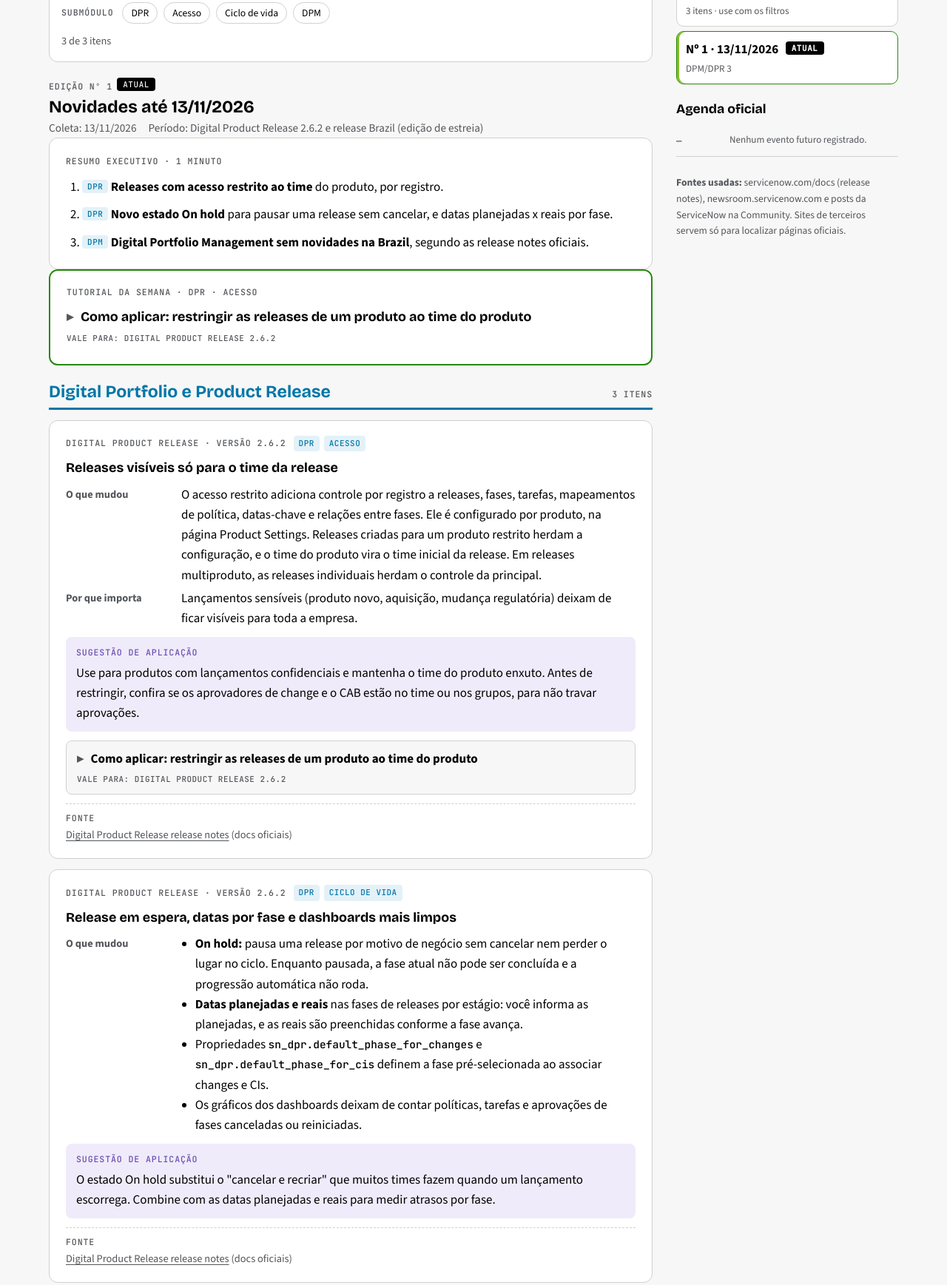
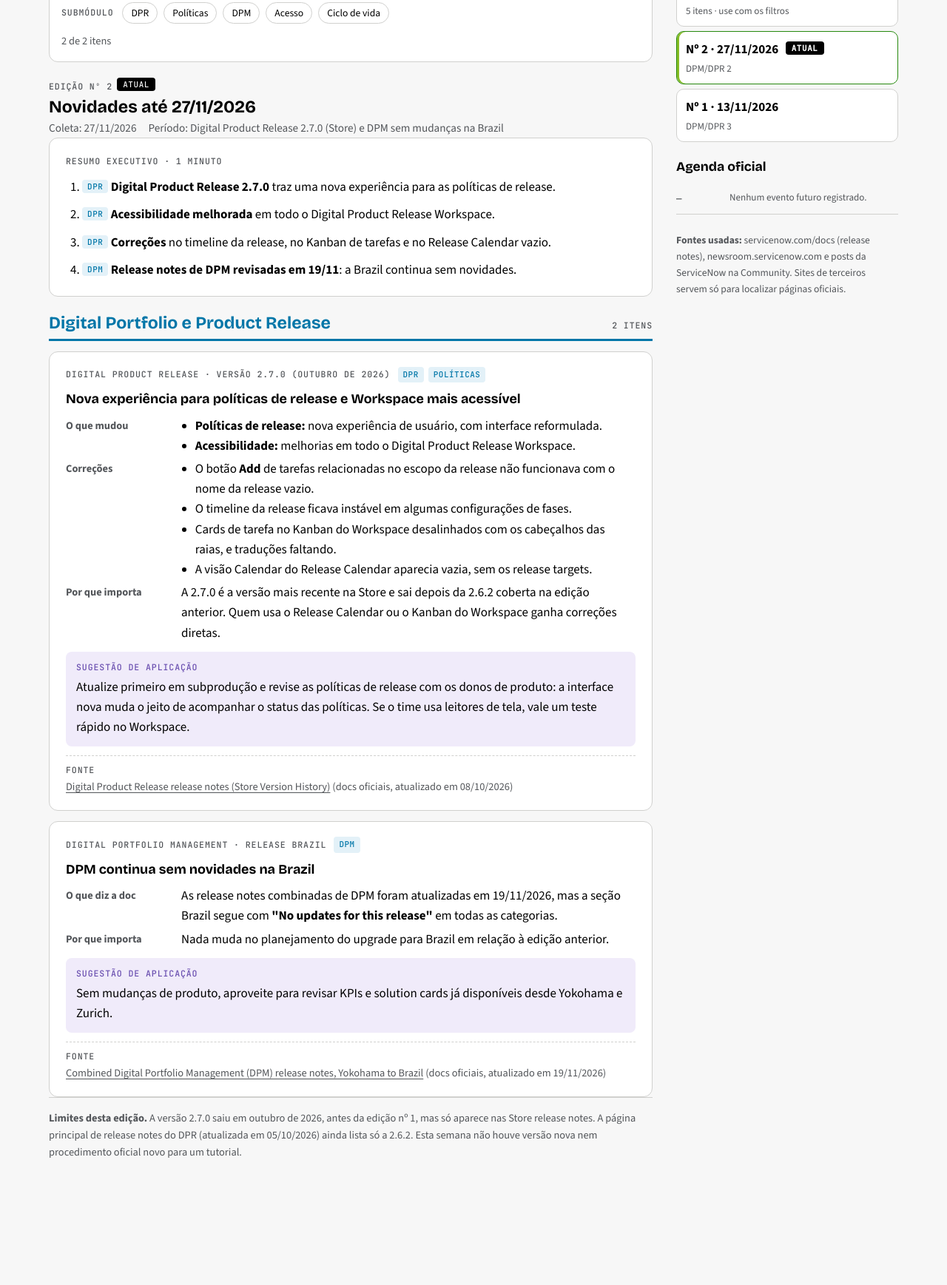
Before and after one commit to radar-snow/radar-snow.github.io, a plain HTML site: page dpm-dpr/index.html in a window 1280 px wide. Shown: the part 389-2126 px from the top of the page at 74% size. After the commit the page ends 2022 px from the top, so only its background shows below. Drawn offline with nearby package versions, Linux system fonts and the light colour scheme.

Commit message:
DPM/DPR: edição nº 2 (27/11/2026)
Co-Authored-By: Claude Opus 5.5 <noreply@anthropic.com>

```diff
--- a/dpm-dpr/editions.js
+++ b/dpm-dpr/editions.js
@@ -3,6 +3,47 @@ var RN = "https://www.servicenow.com/docs/r/release-notes/";
 var D = "https://www.servicenow.com/docs/r/";
 window.RADAR = {
   editions: [
+    {
+      id: 2,
+      date: "2026-11-27",
+      period: "Digital Product Release 2.7.0 (Store) e DPM sem mudanças na Brazil",
+      summary: [
+        { tag: "DPR", module: "secops", html: "<strong>Digital Product Release 2.7.0</strong> traz uma nova experiência para as políticas de release." },
+        { tag: "DPR", module: "secops", html: "<strong>Acessibilidade melhorada</strong> em todo o Digital Product Release Workspace." },
+        { tag: "DPR", module: "secops", html: "<strong>Correções</strong> no timeline da release, no Kanban de tarefas e no Release Calendar vazio." },
+        { tag: "DPM", module: "secops", html: "<strong>Release notes de DPM revisadas em 19/11</strong>: a Brazil continua sem novidades." }
+      ],
+      items: [
+        {
+          module: "secops", subs: ["DPR", "Políticas"],
+          kicker: "Digital Product Release · versão 2.7.0 (outubro de 2026)",
+          title: "Nova experiência para políticas de release e Workspace mais acessível",
+          rows: [
+            ["O que mudou", "<ul><li><strong>Políticas de release:</strong> nova experiência de usuário, com interface reformulada.</li><li><strong>Acessibilidade:</strong> melhorias em todo o Digital Product Release Workspace.</li></ul>"],
+            ["Correções", "<ul><li>O botão <strong>Add</strong> de tarefas relacionadas no escopo da release não funcionava com o nome da release vazio.</li><li>O timeline da release ficava instável em algumas configurações de fases.</li><li>Cards de tarefa no Kanban do Workspace desalinhados com os cabeçalhos das raias, e traduções faltando.</li><li>A visão Calendar do Release Calendar aparecia vazia, sem os release targets.</li></ul>"],
+            ["Por que importa", "A 2.7.0 é a versão mais recente na Store e sai depois da 2.6.2 coberta na edição anterior. Quem usa o Release Calendar ou o Kanban do Workspace ganha correções diretas."]
+          ],
+          suggestion: "Atualize primeiro em subprodução e revise as políticas de release com os donos de produto: a interface nova muda o jeito de acompanhar o status das políticas. Se o time usa leitores de tela, vale um teste rápido no Workspace.",
+          sources: [
+            { title: "Digital Product Release release notes (Store Version History)", url: D + "store-release-notes/store-rn-itsm-digital-product-release.html", note: "docs oficiais, atualizado em 08/10/2026" }
+          ]
+        },
+        {
+          module: "secops", subs: ["DPM"],
+          kicker: "Digital Portfolio Management · release Brazil",
+          title: "DPM continua sem novidades na Brazil",
+          rows: [
+            ["O que diz a doc", "As release notes combinadas de DPM foram atualizadas em 19/11/2026, mas a seção Brazil segue com <strong>\"No updates for this release\"</strong> em todas as categorias."],
+            ["Por que importa", "Nada muda no planejamento do upgrade para Brazil em relação à edição anterior."]
+          ],
+          suggestion: "Sem mudanças de produto, aproveite para revisar KPIs e solution cards já disponíveis desde Yokohama e Zurich.",
+          sources: [
+            { title: "Combined Digital Portfolio Management (DPM) release notes, Yokohama to Brazil", url: D + "delta-yokohama-brazil/brazil-yokohama-digitalportfoliomanagementdpm-release-notes.html", note: "docs oficiais, atualizado em 19/11/2026" }
+          ]
+        }
+      ],
+      notes: "A versão 2.7.0 saiu em outubro de 2026, antes da edição nº 1, mas só aparece nas Store release notes. A página principal de release notes do DPR (atualizada em 05/10/2026) ainda lista só a 2.6.2. Esta semana não houve versão nova nem procedimento oficial novo para um tutorial."
+    },
     {
       id: 1,
       date: "2026-11-13",
--- a/dpm-dpr/index.html
+++ b/dpm-dpr/index.html
@@ -332,7 +332,7 @@ details.int > summary p{margin:0;color:var(--muted);font-size:.97rem}
   </div>
 </div>
 
-<script src="editions.js?v=5096158e"></script>
+<script src="editions.js?v=65966cc5"></script>
 <script>
 (function(){
   var D = window.RADAR || {editions:[],events:[]};
```
Also changed, not shown: index.html (+1 -1 lines).
